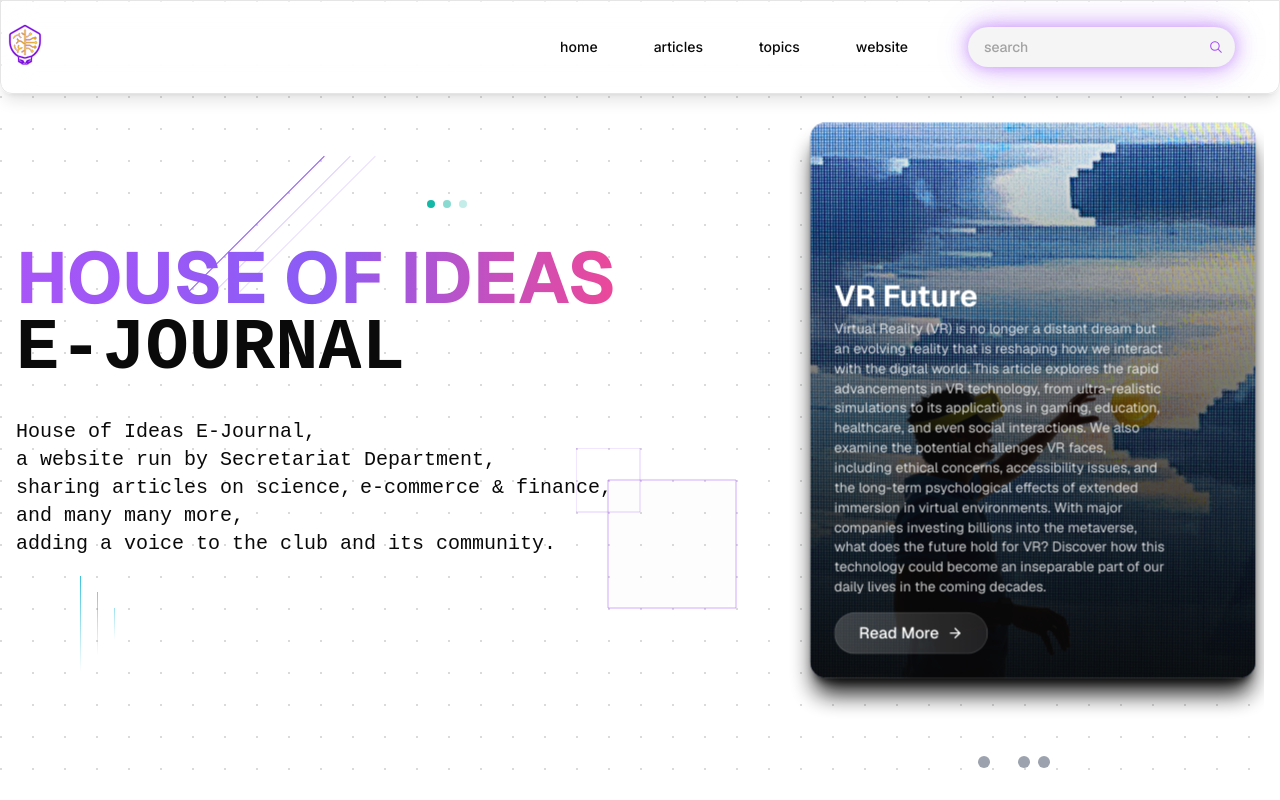
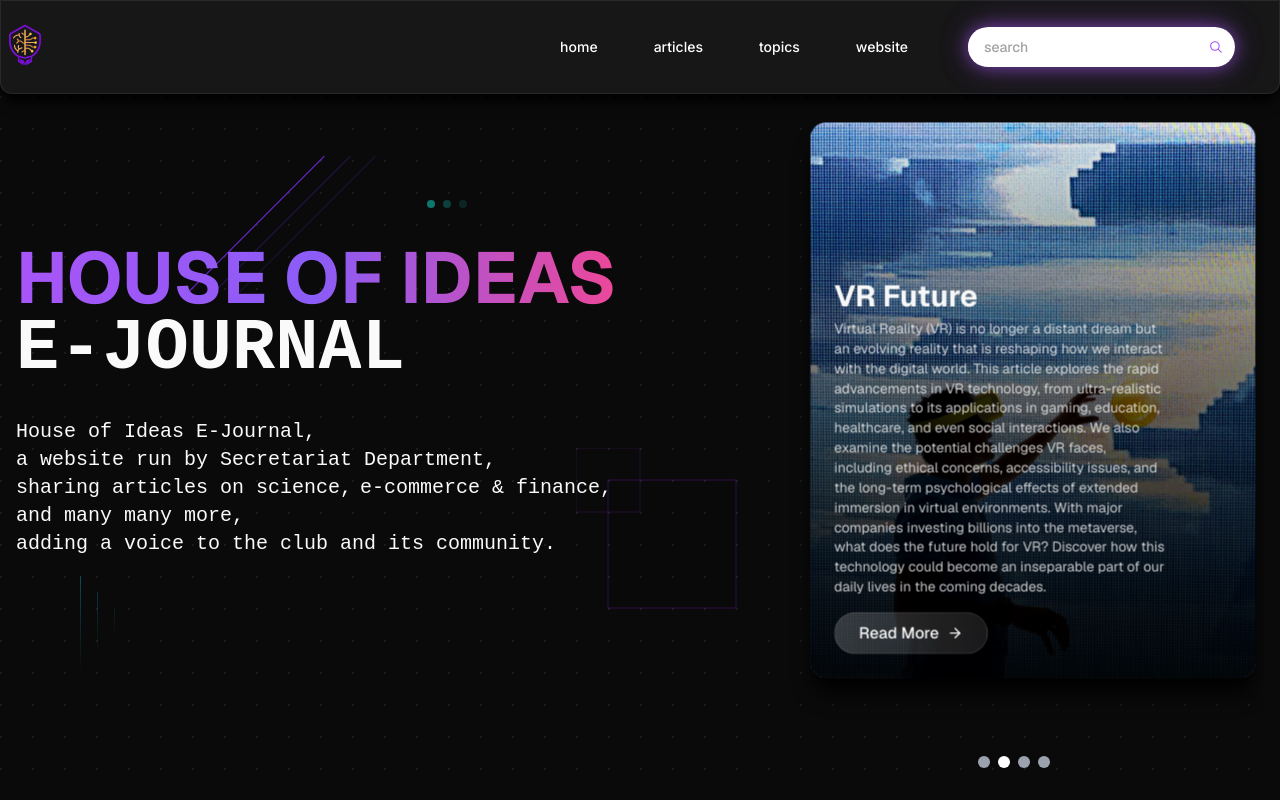
Before and after one commit to bilelBoulhia/hi-articles, a Next.js app: page / in a window 1280 px wide. Shown: the top 800 px of the page. Built offline with nearby package versions, Linux system fonts and the light colour scheme.

Commit message:
finishing the hero

```diff
--- a/app/layout.tsx
+++ b/app/layout.tsx
@@ -32,7 +32,7 @@ export default function RootLayout({
       <ThemeProvider
           attribute="class"
 
-          defaultTheme='ligth'
+          defaultTheme='dark'
           enableSystem
           disableTransitionOnChange
       >
```
